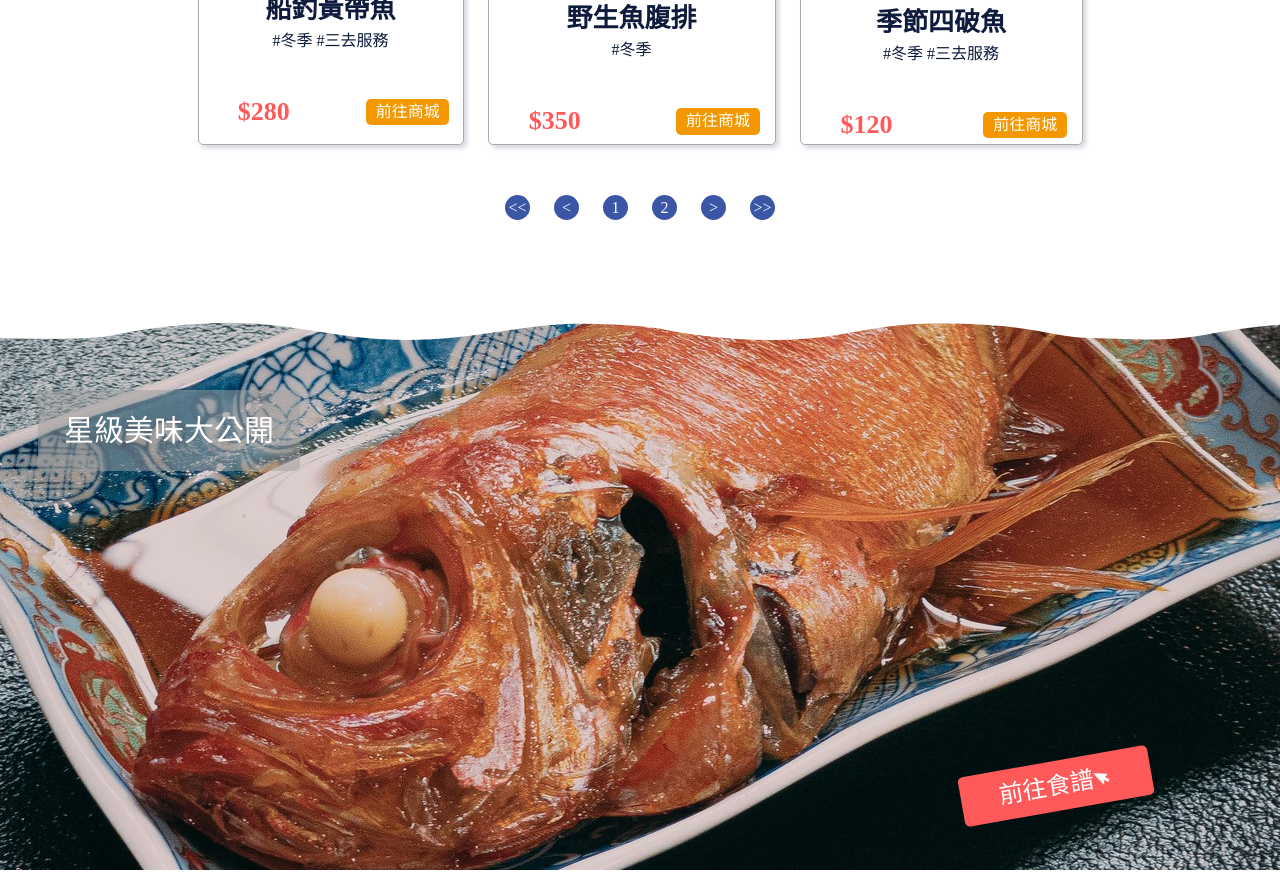
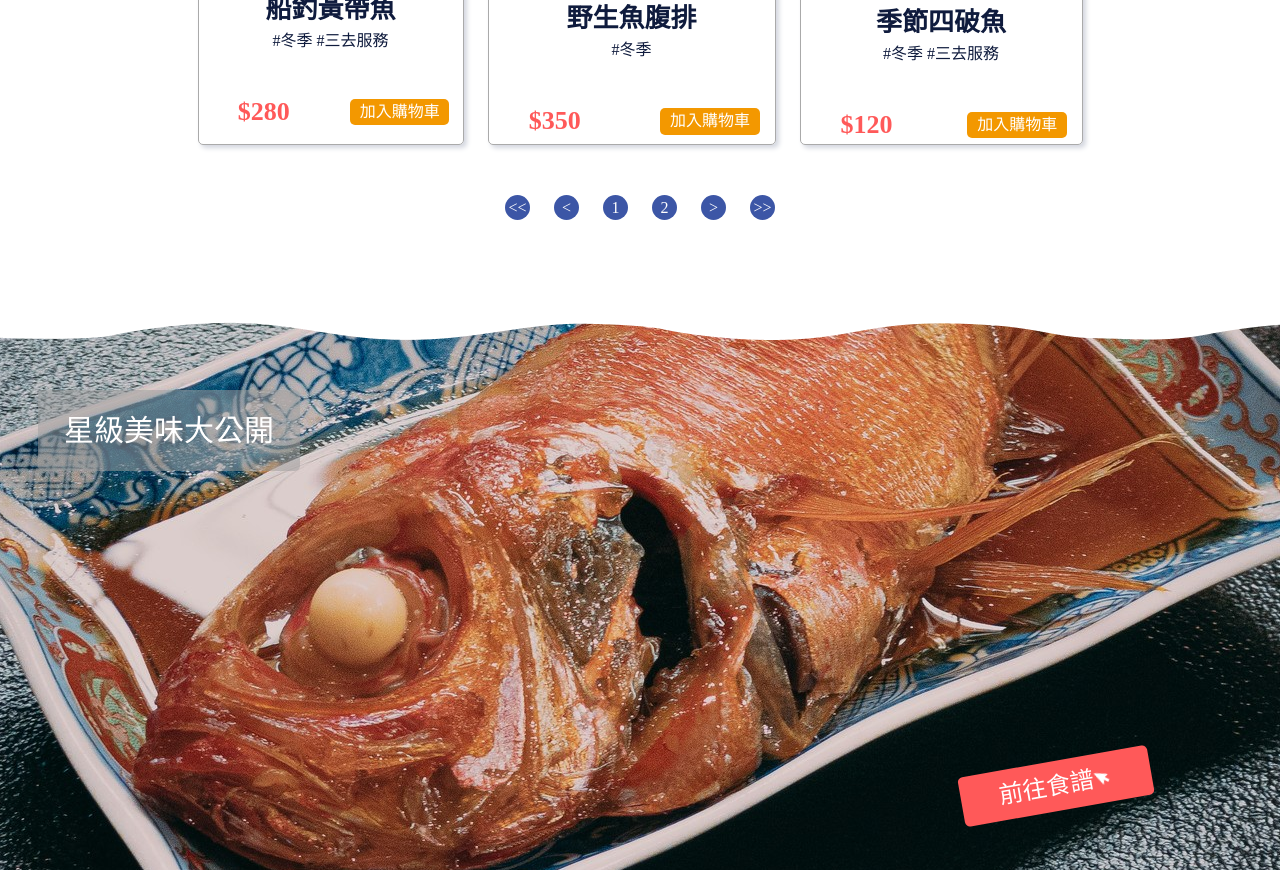
Before and after one commit to yu-xian-chen/29_seadFoodOnline, a plain HTML site: page index.html in a window 1280 px wide. Shown: the part 3034-3930 px from the top of the page. Drawn offline with Linux system fonts and the light colour scheme.

Commit message:
shoppping chart

```diff
--- a/index.html
+++ b/index.html
@@ -173,7 +173,7 @@
                     <p>#冬季 #三去服務</p>
                     <div class="product-price">
                         <p>$280</p>
-                        <a href="./online_store.html">前往商城</a>
+                        <a href="./online_store.html">加入購物車</a>
                     </div>
                 </div>
                 <div class="products">
@@ -184,7 +184,7 @@
                     <p>#冬季</p>
                     <div class="product-price">
                         <p>$350</p>
-                        <a href="./online_store.html">前往商城</a>
+                        <a href="./online_store.html">加入購物車</a>
                     </div>
                 </div>
                 <div class="products">
@@ -195,7 +195,7 @@
                     <p>#冬季 #三去服務</p>
                     <div class="product-price">
                         <p>$120</p>
-                        <a href="./online_store.html">前往商城</a>
+                        <a href="./online_store.html">加入購物車</a>
                     </div>
                 </div>
             </div>
```
